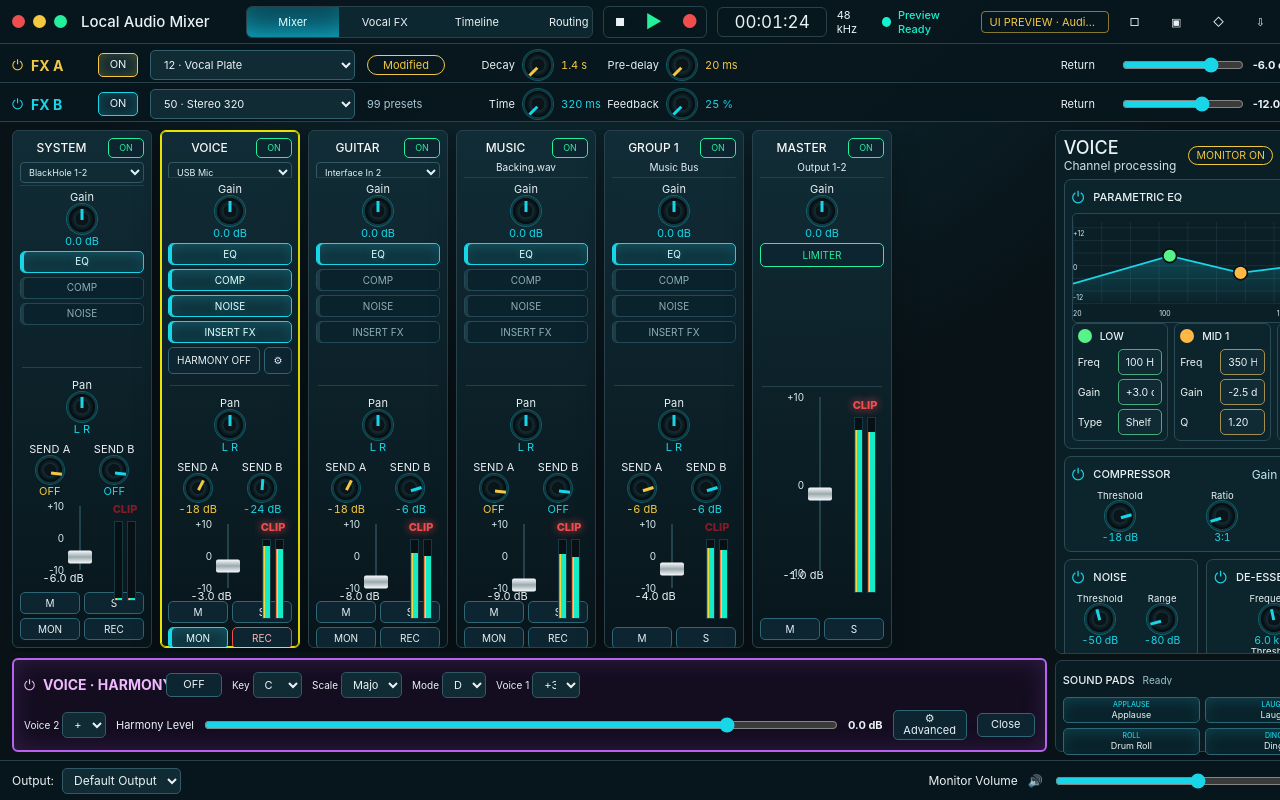
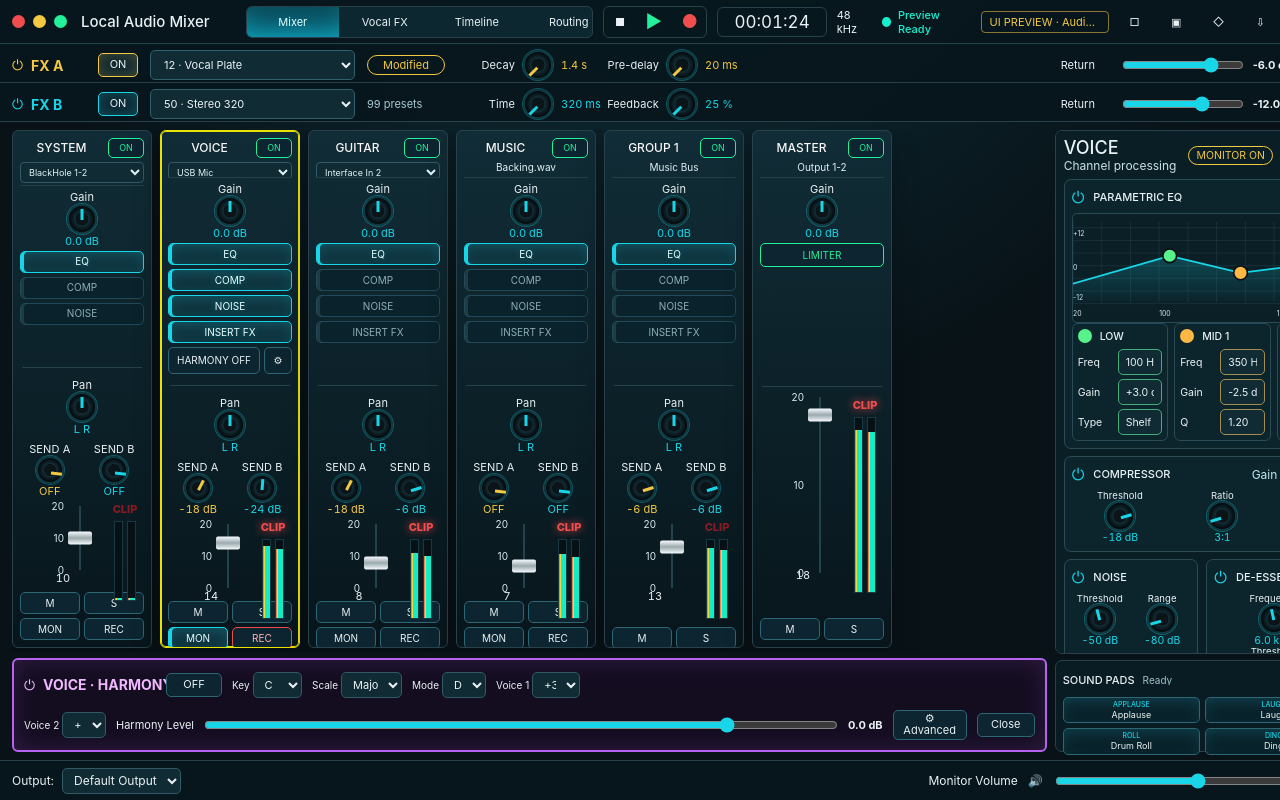
Before and after one commit to maydekil/digital-mixer-audio, a React (Vite) app: page / in a window 1280 px wide. Built offline with nearby package versions, Linux system fonts and the light colour scheme.

Commit message:
Use zero to twenty volume faders

```diff
--- a/apps/desktop/src/adapters/preview/PreviewAdapter.ts
+++ b/apps/desktop/src/adapters/preview/PreviewAdapter.ts
@@ -78,7 +78,7 @@ export class PreviewAdapter implements MixerControlPort {
   }
 
   setChannelFader(channelId: string, valueDb: number): void {
-    this.snapshot.channels = this.snapshot.channels.map((channel) => channel.id === channelId ? { ...channel, faderDb: clamp(valueDb, -10, 10) } : channel);
+    this.snapshot.channels = this.snapshot.channels.map((channel) => channel.id === channelId ? { ...channel, faderDb: clamp(valueDb, -60, 0) } : channel);
   }
 
   setChannelSend(channelId: string, unitId: FxUnitId, gainDb: number): void {
--- a/apps/desktop/src/components/audio/VerticalFader.tsx
+++ b/apps/desktop/src/components/audio/VerticalFader.tsx
@@ -5,41 +5,46 @@ interface VerticalFaderProps {
 }
 
 export function VerticalFader({ valueDb, onChange, label }: VerticalFaderProps) {
-  const displayDb = clampFaderDb(valueDb);
-  const position = dbToPosition(displayDb);
-  const ticks = ["+10", "+5", "0", "-5", "-10"];
+  const volume = dbToVolume(valueDb);
+  const ticks = ["20", "15", "10", "5", "0"];
 
   return (
     <div className="vertical-fader">
       <div className="fader-scale" aria-hidden="true">
-        {ticks.map((tick) => <span key={tick} style={{ bottom: `${dbToPosition(Number(tick))}%` }}>{tick}</span>)}
+        {ticks.map((tick) => <span key={tick} style={{ bottom: `${volumeToPosition(Number(tick))}%` }}>{tick}</span>)}
       </div>
       <label className="fader-track" aria-label={label}>
         <input
           type="range"
           min="0"
-          max="100"
+          max="20"
           step="1"
-          value={position}
-          onChange={(event) => onChange?.(positionToDb(Number(event.target.value)))}
+          value={volume}
+          onChange={(event) => onChange?.(volumeToDb(Number(event.target.value)))}
         />
         <span className="fader-rail" />
-        <span className="fader-cap" style={{ bottom: `${position}%` }} />
+        <span className="fader-cap" style={{ bottom: `${volumeToPosition(volume)}%` }} />
       </label>
-      <div className="fader-readout">{displayDb.toFixed(1)} dB</div>
+      <div className="fader-readout">{volume.toFixed(0)}</div>
     </div>
   );
 }
 
-function dbToPosition(valueDb: number) {
-  return ((clampFaderDb(valueDb) + 10) / 20) * 100;
+function volumeToPosition(volume: number) {
+  return (clampVolume(volume) / 20) * 100;
 }
 
-function positionToDb(position: number) {
-  const normalized = Math.max(0, Math.min(100, position));
-  return (normalized / 100) * 20 - 10;
+function dbToVolume(valueDb: number) {
+  if (!Number.isFinite(valueDb) || valueDb <= -60) return 0;
+  return Math.max(0, Math.min(20, Math.round(20 * 10 ** (valueDb / 20))));
 }
 
-function clampFaderDb(valueDb: number) {
-  return Math.max(-10, Math.min(10, valueDb));
+function volumeToDb(volume: number) {
+  const normalized = clampVolume(volume) / 20;
+  if (normalized <= 0) return -60;
+  return 20 * Math.log10(normalized);
 }
+
+function clampVolume(volume: number) {
+  return Math.max(0, Math.min(20, volume));
+}
--- a/apps/desktop/src/features/project/sessionDocument.ts
+++ b/apps/desktop/src/features/project/sessionDocument.ts
@@ -218,7 +218,7 @@ function applyChannelSession(channel: ChannelState, saved: ProjectSessionChannel
     monitor: Boolean(saved.monitor),
     recordArm: Boolean(saved.recordArm),
     trimDb: Number(saved.gainDb),
-    faderDb: clamp(Number(saved.faderDb), -10, 10),
+    faderDb: clamp(Number(saved.faderDb), -60, 0),
     pan: Number(saved.pan) * 100,
     processing: {
       ...channel.processing,
```
Also changed, not shown: 3 other files (tests, documents, lock files or other folders).
